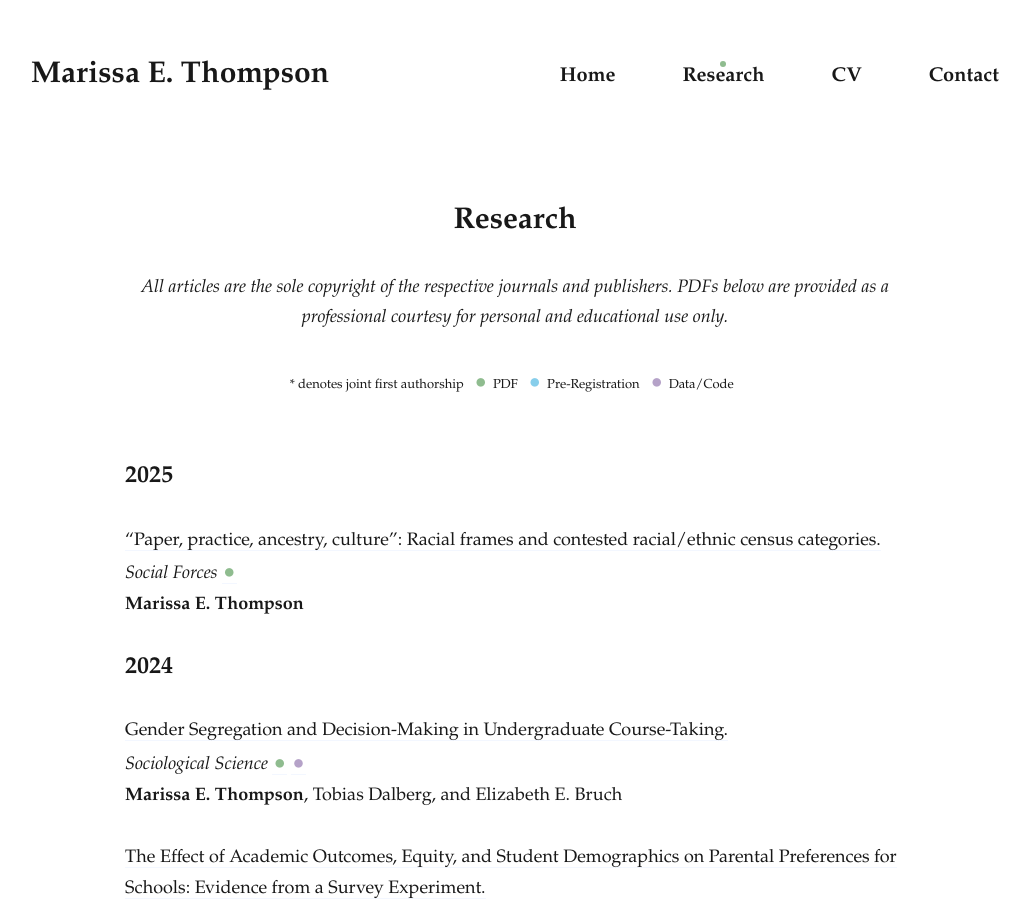
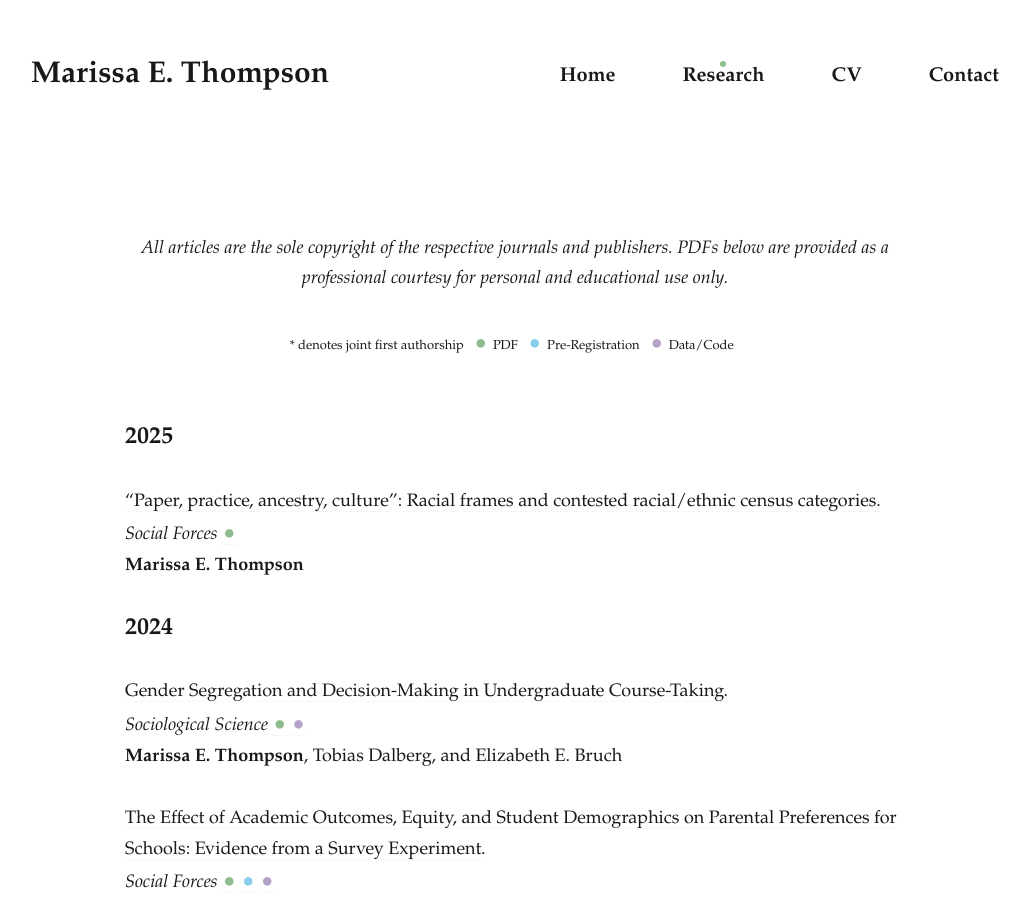
Before and after one commit to marissaethompson/marissaethompson.github.io, a Jekyll site: the page built from _pages/research.md, in a window 1280 px wide and 900 px high. Shown: the whole window, without its empty margins (125-1155 px from the left). Built offline with Jekyll 4.4.1, drawn with Linux system fonts in a browser that asks for light colours; nearby versions of some CDN libraries; some web fonts are replaced.

Commit message:
july_29_2025_v02

```diff
--- a/_pages/research.md
+++ b/_pages/research.md
@@ -14,7 +14,7 @@ image:
 <!-- -->
 <!--Finally, my research agenda also interrogates the emergence of racial/ethnic categories themselves and how people draw boundaries between “us” and “them." For example, [ongoing work](https://osf.io/preprints/socarxiv/8tnrk/){:target="_blank"} examines how genetic ancestry tests (such as those available commercially through <i>23andMe</i> and <i>Ancestry.com</i>) affect the boundary-making processes of Black Americans as they grapple with their perceptions of who is – and isn’t – Black. Additionally, drawing from the case of the revision of official racial/ethnic categories on the upcoming 2030 U.S. census, [recently published work](https://academic.oup.com/sf/advance-article/doi/10.1093/sf/soaf075/8160603?utm_source=authortollfreelink&utm_campaign=sf&utm_medium=email&guestAccessKey=cba69615-b584-4f25-b83b-07029588d5be){:target="_blank"}  investigates how everyday Americans appeal for categorical recognition and frame their perceptions of contemporary and historical racial boundaries. This work advances theoretical understandings of the racial classification logics that shape the racial structure of the U.S. and addresses key social and policy questions, including debates over who should be eligible to benefit from policies such as affirmative action and reparations. -->
 
-# <center>Research</center>
+<!--# <center>Research</center>-->
 <i><font size="4"> <center>All articles are the sole copyright of the respective journals and publishers. PDFs below are provided as a professional courtesy for personal and educational use only.</center> </font></i>
  <center> <font size="2">
  * denotes joint first authorship &nbsp;
```
Also changed, not shown: 1 other file.
